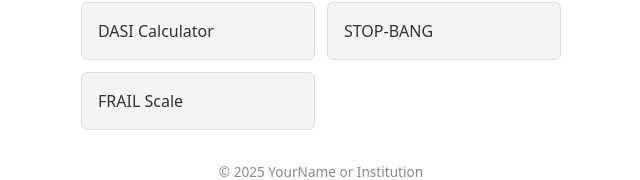
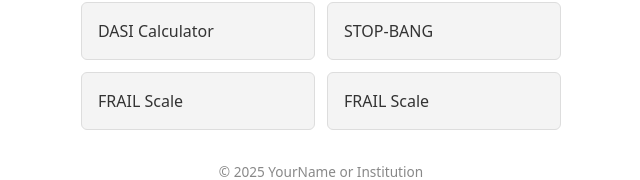
Before and after one commit to mediapps21/Preoperative-scores, a plain HTML site: page index.html in a window 1280 px wide. Shown: the part 142-322 px from the top of the page, without its empty margins (319-959 px from the left). Drawn offline with Linux system fonts and the light colour scheme.

Commit message:
Update index.html

```diff
--- a/index.html
+++ b/index.html
@@ -66,6 +66,7 @@
     <a href="DASI.html" class="tool-card">DASI Calculator</a>
     <a href="stopbang.html" class="tool-card">STOP‑BANG</a>
     <a href="frail.html" class="tool-card">FRAIL Scale</a>
+    <a href="DASI-larger-text.html" class="tool-card">FRAIL Scale</a>
   </div>
   <footer>© 2025 YourName or Institution</footer>
 </body>
```
